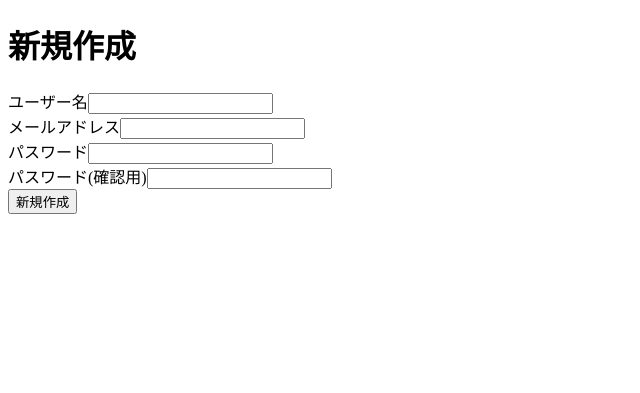
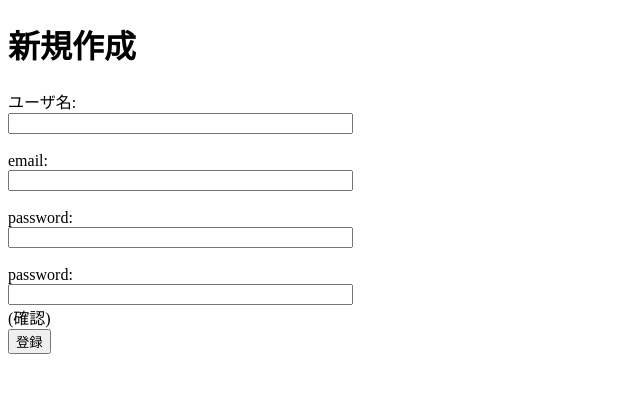
Before and after one commit to rikuta930/project_alpha, a PHP site: page /signup.php in a window 1280 px wide. Shown: the top 393 px of the page, without its empty margins (0-640 px from the left). Run offline with PHP 8.4, Linux system fonts and the light colour scheme.

Commit message:
regform.htmlをsignup.phpに名前を変更。
元々あったsignup.phpはregform.htmlに内容を移動させたため、消去しました。

```diff
--- a/signup.php
+++ b/signup.php
@@ -1,5 +1,5 @@
 <!DOCTYPE html>
-<html lang="en">
+<html lang="ja">
 <head>
   <meta charset="UTF-8">
   <meta name="viewport" content="width=device-width, initial-scale=1.0">
@@ -10,12 +10,27 @@
   <div class="main-container">
     <h1>新規作成</h1>
     <div class="sign-form">
-      <label>ユーザー名<input type="text"></label>
-      <label>メールアドレス<input type="text"></label>
-      <label>パスワード<input type="text"></label>
-      <label>パスワード(確認用)<input type="text"></label>
-      <button class="sign-btn">新規作成</button>
+      <form method="POST" action="regist.php">
+      ユーザ名:
+        <label>
+          <input type="text" name="user_name" size="40">
+        </label><br>
+        email:
+        <label>
+          <input type="text" name="email" size="40">
+        </label><br>
+        password:
+        <label>
+          <input type="password" name="password_1" size="40">
+        </label><br>
+        password:
+        <label>
+          <input type="password" name="password_2" size="40">
+        </label>(確認)<br>
+        <input type="submit" value="登録">
+      </form>
     </div>
   </div>
+
 </body>
 </html>
```
